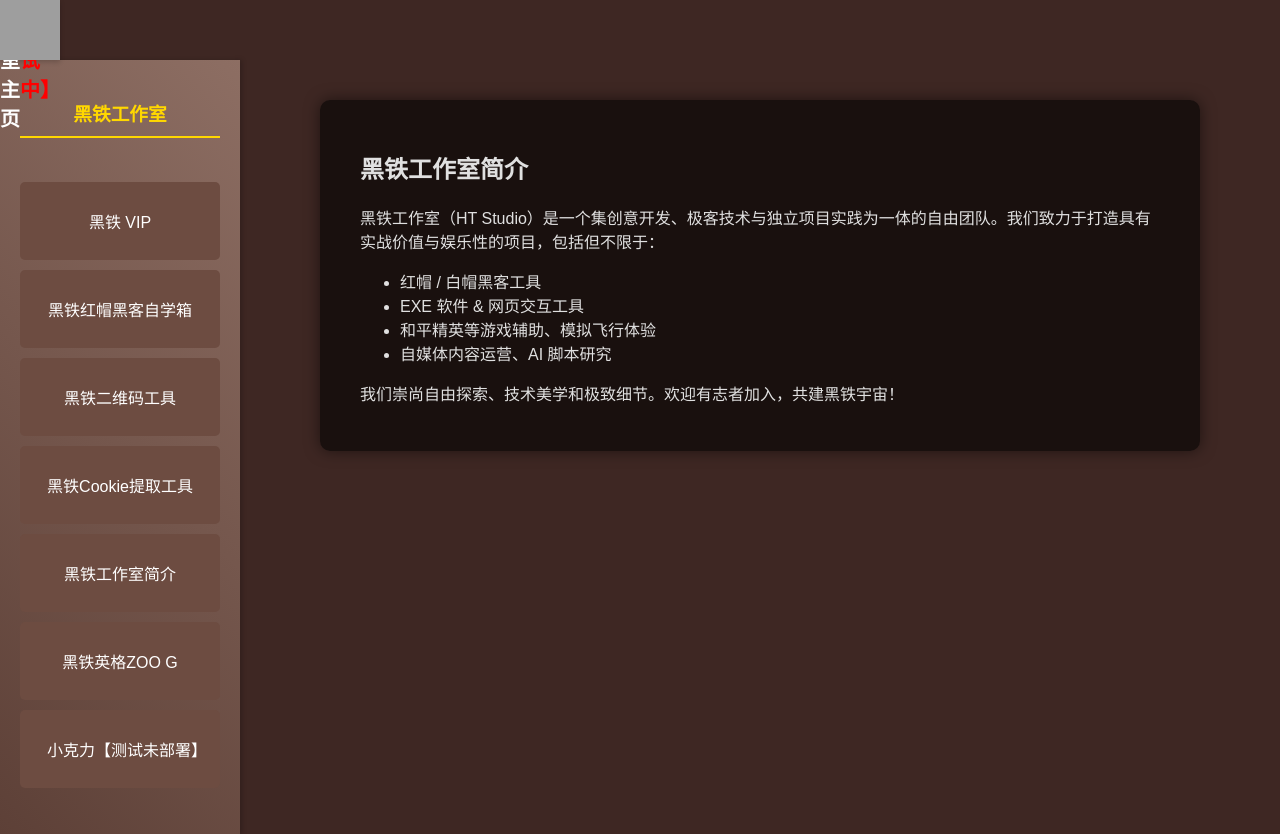
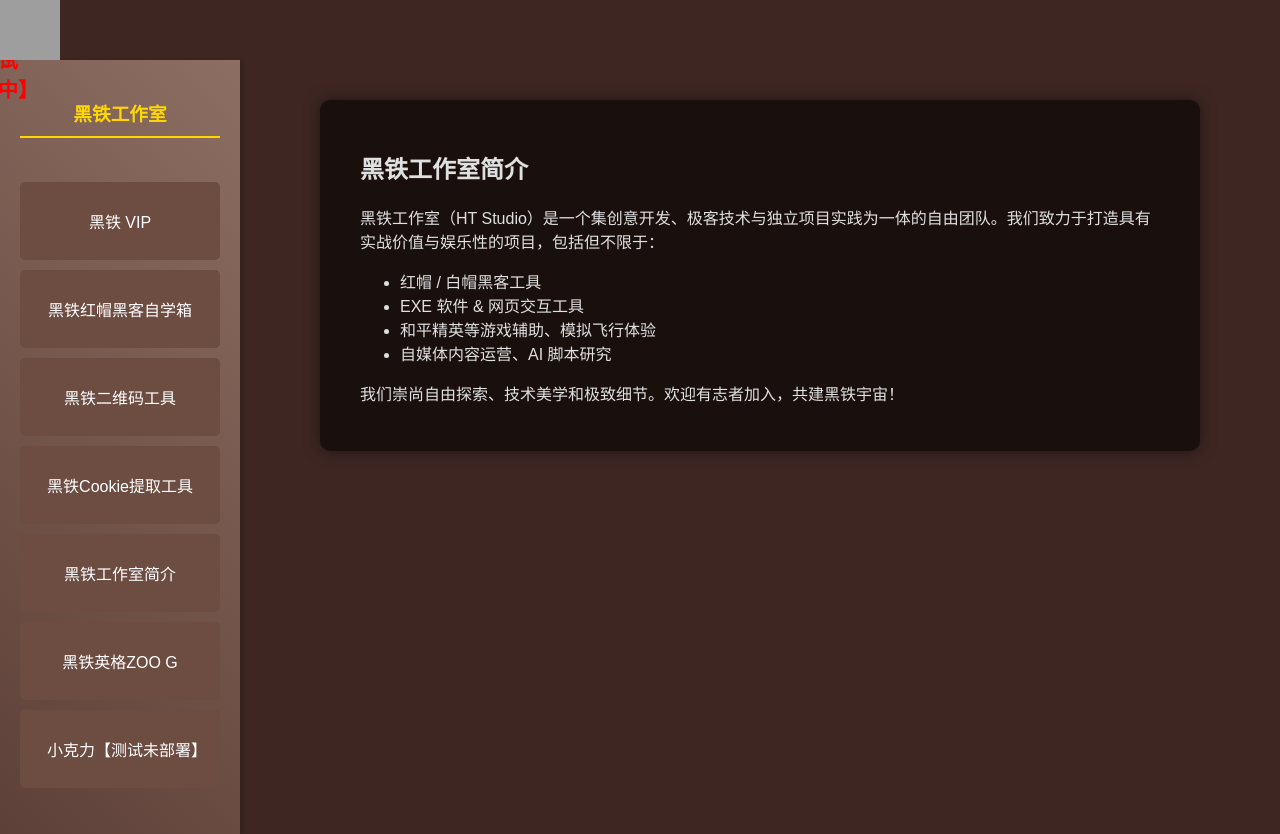
Before and after one commit to HTcB-12C7/-htgov-, a plain HTML site: page intro.html in a window 1280 px wide. Drawn offline with Linux system fonts and the light colour scheme; grey boxes are pictures that could not be loaded.

Commit message:
Update htgov.css

```diff
--- a/css/htgov.css
+++ b/css/htgov.css
@@ -11,7 +11,7 @@ body {
 
 .header {
     position: relative;
-    width: 60px;
+    width: 16px;
     height: 60px;
     background: black;
     display: flex;
```
